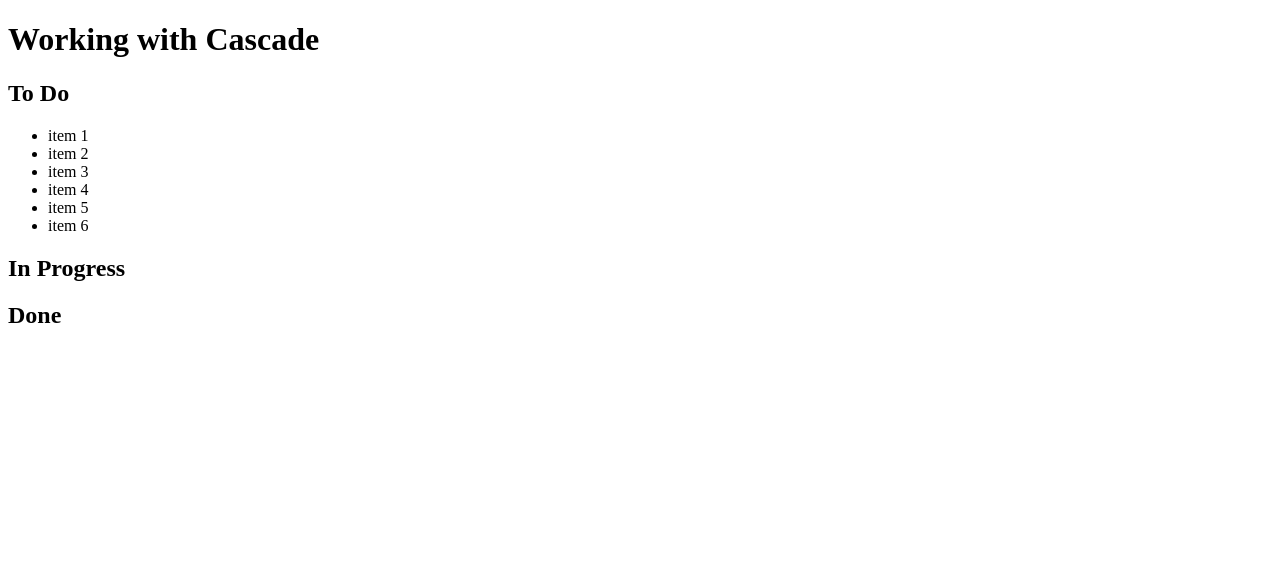
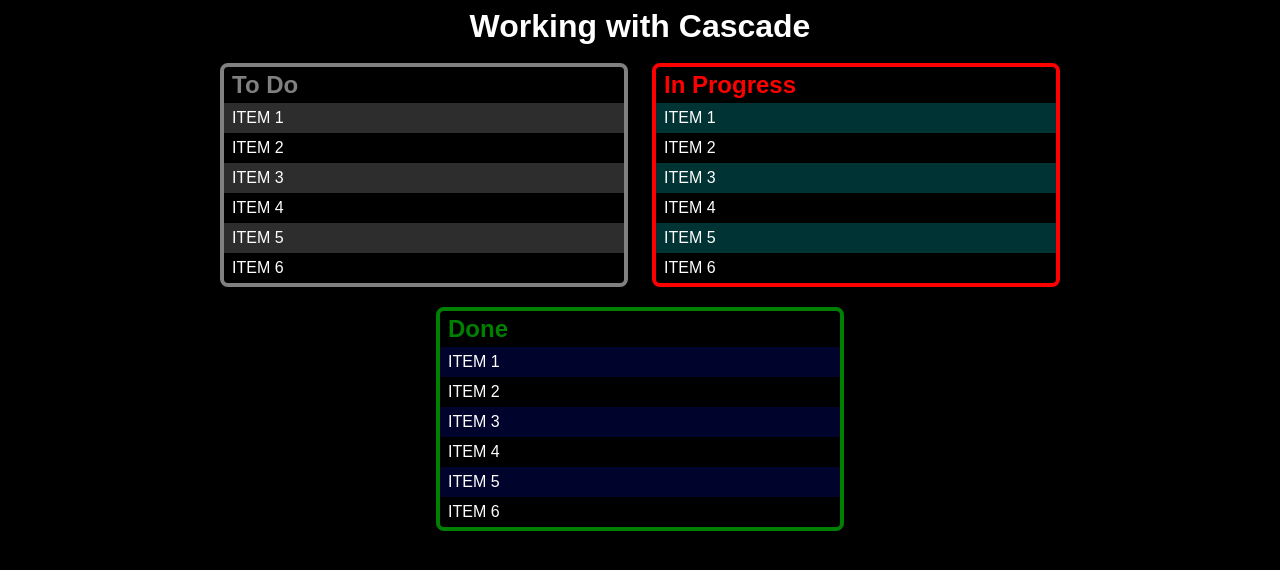
Before and after one commit to CrytoGod/week-11, a plain HTML site: page index.html in a window 1280 px wide. Drawn offline with Linux system fonts and the light colour scheme.

Commit message:
styles
Styles for css doing cascade

```diff
--- a/css/style.css
+++ b/css/style.css
@@ -0,0 +1,79 @@
+/*---css reset---*/
+
+*{
+    margin: 0;
+    border: none;
+    padding: 0;
+}
+body{
+    background-color: black;
+    font-size: 16px;
+    font-family: Arial, Helvetica, sans-serif;
+    color: white;
+}
+
+main{
+    display: flex;
+    justify-content: center;
+    flex-wrap: wrap;
+}
+
+header > h1{
+    text-align: center;
+    padding: 8px;
+}
+
+article{
+    width: 400px;
+    border: 4px solid white;
+    border-radius: 8px;
+    margin: 10px 12px;
+    text-align: left;
+}
+
+article > h2{
+    color:gray;
+    padding: 4px 8px;
+}
+
+article:first-of-type {
+    border: 4px solid grey;
+}
+
+#inprogress {
+    border: 4px solid red;
+}
+
+#inprogress h2 {
+    color: red;
+
+}
+
+#done {
+    border: 4px solid green;
+}
+
+#done h2{
+    color: green;
+}
+
+ul {
+    list-style-type: none;
+}
+
+ul li{
+    padding: 6px 8px;
+    text-transform: uppercase;
+}
+
+.do li:nth-child(odd){
+    background-color: rgba(225, 225, 225, 0.2);
+}
+
+.progress li:nth-child(odd){
+    background-color: rgba(0, 255, 255, 0.2);
+}
+
+.fin li:nth-child(odd){
+    background-color: rgba(0, 22, 225, 0.2);
+}
--- a/index.html
+++ b/index.html
@@ -12,7 +12,7 @@
         <main>
             <article id="todo">
                 <h2>To Do</h2>
-                <ul class="todo">
+                <ul class="do">
                     <li>item 1</li>
                     <li>item 2</li>
                     <li>item 3</li>
@@ -23,9 +23,25 @@
             </article>
             <article id="inprogress">
                 <h2>In Progress</h2>
+                <ul class="progress">
+                    <li>item 1</li>
+                    <li>item 2</li>
+                    <li>item 3</li>
+                    <li>item 4</li>
+                    <li>item 5</li>
+                    <li>item 6</li>
+                </ul>
             </article>
             <article id="done">
                 <h2>Done</h2>
+                <ul class="fin">
+                    <li>item 1</li>
+                    <li>item 2</li>
+                    <li>item 3</li>
+                    <li>item 4</li>
+                    <li>item 5</li>
+                    <li>item 6</li>
+                </ul>
             </article>
         </main>
         <footer>
```
